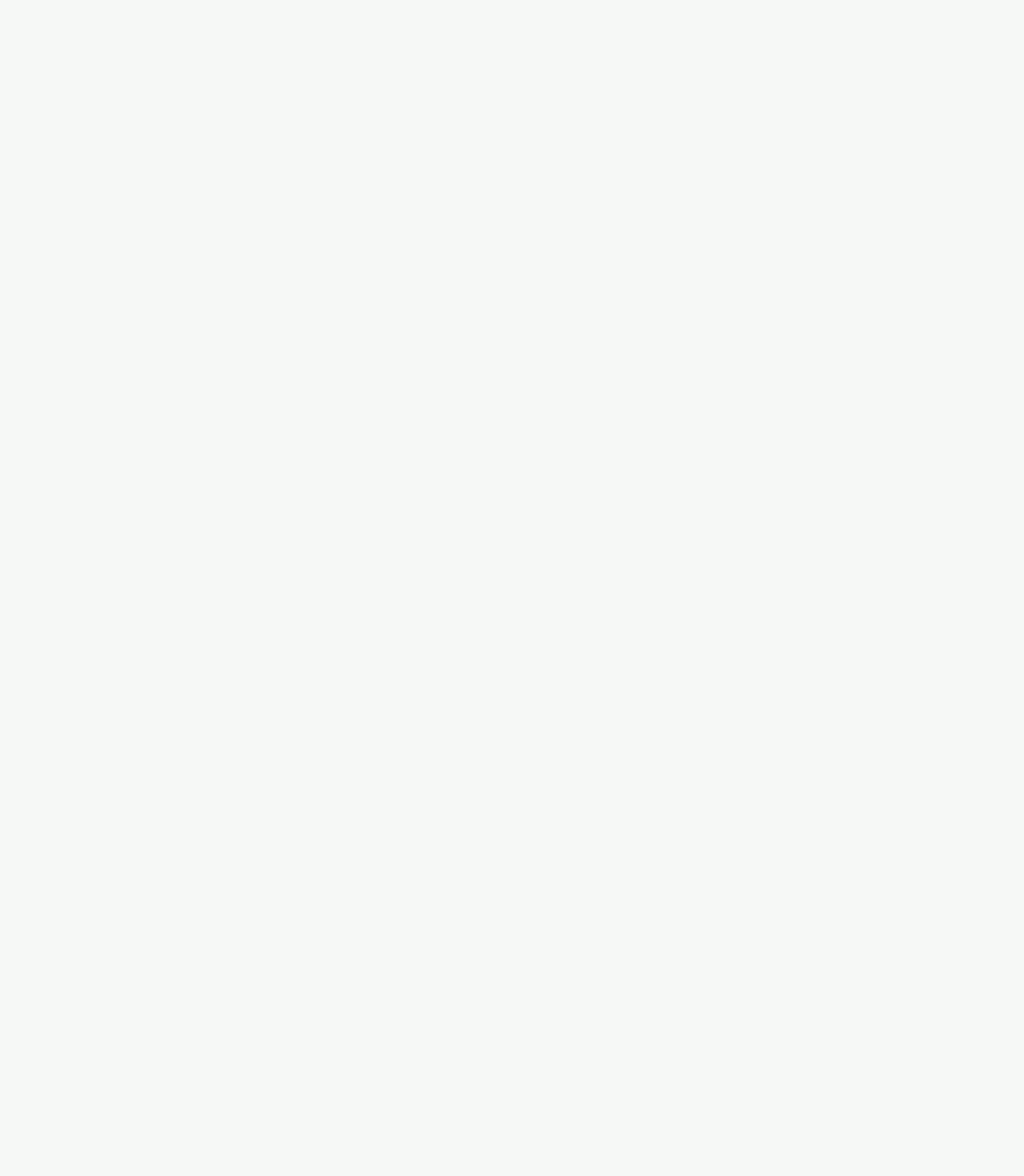
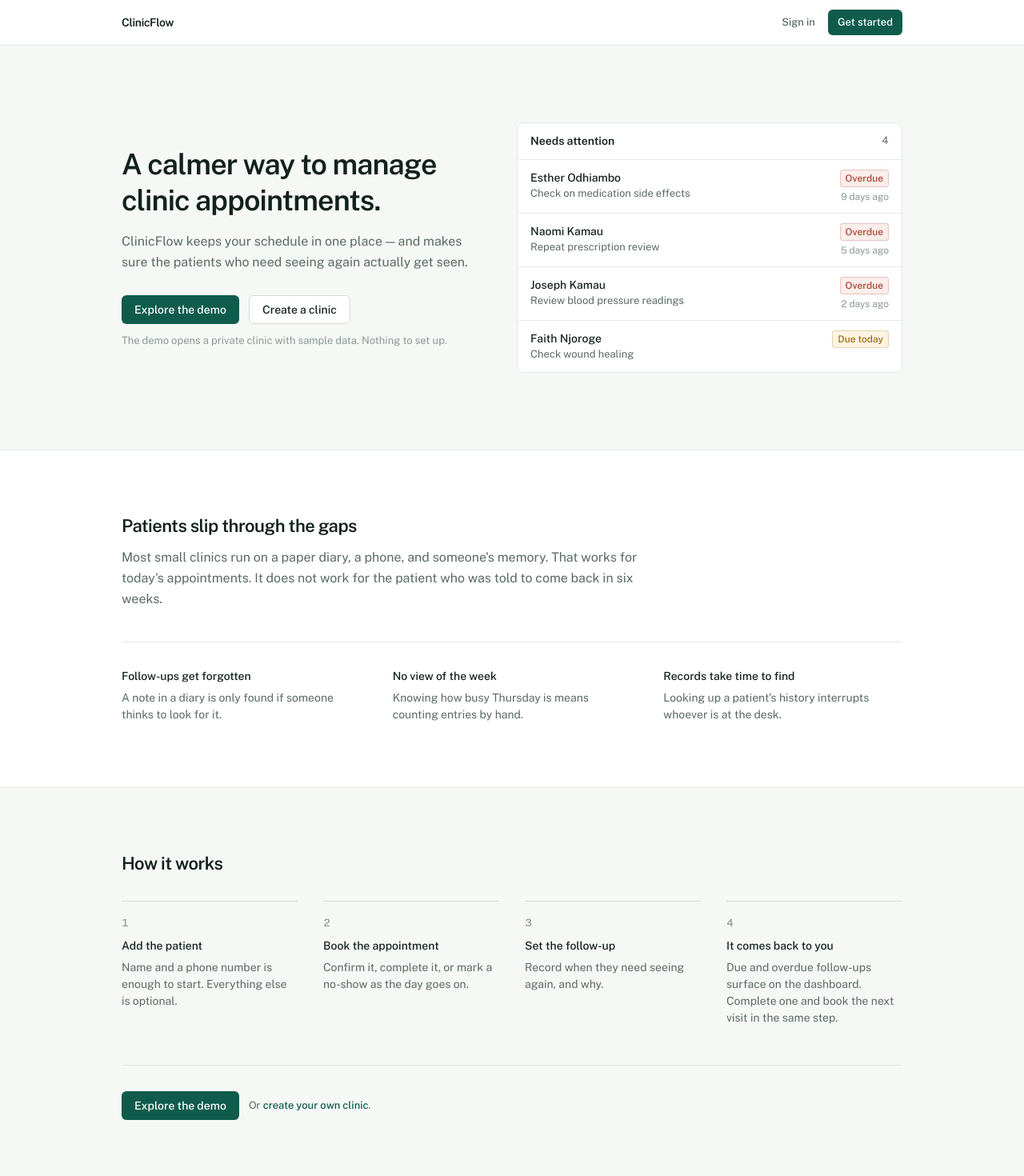
Before and after one commit to Griffinsshem/clinicflow, a Next.js app in the folder frontend/: page / in a window 1280 px wide. Before the commit this address had no page. Shown: the top 1470 px of the page at 80% size. Before the commit the page ends 800 px from the top, so only its background shows below. Built offline with nearby package versions, Linux system fonts and the light colour scheme.

Commit message:
feat(frontend): landing page with live interface fragment and one-click demo

```diff
--- /dev/null
+++ b/frontend/app/api/demo/route.ts
@@ -0,0 +1,24 @@
+import { NextResponse } from "next/server";
+
+import { callBackend } from "@/lib/backend";
+import { setSessionCookie } from "@/lib/session";
+import type { AuthPayload } from "@/types/api";
+
+
+export async function POST(request: Request) {
+  const { searchParams } = new URL(request.url);
+  const offset = searchParams.get("tz_offset") ?? "0";
+
+  const { status, body } = await callBackend<AuthPayload>(
+    `/demo?tz_offset=${encodeURIComponent(offset)}`,
+    { method: "POST" },
+  );
+
+  if (!body.success) {
+    return NextResponse.json(body, { status });
+  }
+
+  await setSessionCookie(body.data.access_token, body.data.expires_in);
+
+  return NextResponse.json({ success: true, data: { clinic: body.data.clinic } });
+}
--- a/frontend/app/page.tsx
+++ b/frontend/app/page.tsx
@@ -1,9 +1,205 @@
-import { redirect } from "next/navigation";
+import Link from "next/link";
 
-/**
- * Temporary. The marketing landing page is built in Phase 10; until then
- * the root sends visitors to sign in.
- */
-export default function HomePage() {
-  redirect("/login");
+import { DemoButton } from "@/components/landing/DemoButton";
+import { HeroPanel } from "@/components/landing/HeroPanel";
+
+export const metadata = {
+  title: "ClinicFlow — appointment and follow-up management for small clinics",
+  description:
+    "Keep track of appointments, and of the patients who need seeing again. Built for small clinics.",
+};
+
+export default function LandingPage() {
+  return (
+    <div className="min-h-dvh">
+      <SiteHeader />
+
+      <main>
+        <Hero />
+        <Problem />
+        <HowItWorks />
+      </main>
+
+      <SiteFooter />
+    </div>
+  );
 }
+
+function SiteHeader() {
+  return (
+    <header className="border-b border-hairline bg-surface">
+      <div className="mx-auto flex h-14 max-w-5xl items-center justify-between px-4 md:px-6">
+        <span className="font-semibold tracking-tight text-ink">ClinicFlow</span>
+
+        <nav className="flex items-center gap-4">
+          <Link
+            href="/login"
+            className="text-sm font-medium text-ink-muted transition-colors hover:text-ink"
+          >
+            Sign in
+          </Link>
+          <Link
+            href="/register"
+            className="inline-flex h-8 items-center rounded-md bg-accent px-3 text-sm font-medium text-white transition-colors hover:bg-accent-hover"
+          >
+            Get started
+          </Link>
+        </nav>
+      </div>
+    </header>
+  );
+}
+
+function Hero() {
+  return (
+    <section className="mx-auto max-w-5xl px-4 py-16 md:px-6 md:py-24">
+      <div className="grid items-center gap-10 lg:grid-cols-[1fr_1.1fr] lg:gap-14">
+        <div>
+          <h1 className="text-3xl font-semibold leading-tight tracking-tight text-ink md:text-4xl">
+            A calmer way to manage clinic appointments.
+          </h1>
+
+          <p className="mt-4 max-w-md text-lg leading-relaxed text-ink-muted">
+            ClinicFlow keeps your schedule in one place — and makes sure the
+            patients who need seeing again actually get seen.
+          </p>
+
+          <div className="mt-7 flex flex-wrap items-center gap-3">
+            <DemoButton />
+            <Link
+              href="/register"
+              className="inline-flex h-9 items-center rounded-md border border-line bg-surface px-4 font-medium text-ink transition-colors hover:bg-ground"
+            >
+              Create a clinic
+            </Link>
+          </div>
+
+          <p className="mt-3 text-sm text-ink-subtle">
+            The demo opens a private clinic with sample data. Nothing to set up.
+          </p>
+        </div>
+
+        <HeroPanel />
+      </div>
+    </section>
+  );
+}
+
+function Problem() {
+  return (
+    <section className="border-y border-hairline bg-surface">
+      <div className="mx-auto max-w-5xl px-4 py-14 md:px-6 md:py-20">
+        <div className="max-w-2xl">
+          <h2 className="text-2xl font-semibold tracking-tight text-ink">
+            Patients slip through the gaps
+          </h2>
+          <p className="mt-3 text-lg leading-relaxed text-ink-muted">
+            Most small clinics run on a paper diary, a phone, and someone&apos;s
+            memory. That works for today&apos;s appointments. It does not work
+            for the patient who was told to come back in six weeks.
+          </p>
+        </div>
+
+
+        <dl className="mt-10 grid gap-x-10 gap-y-8 border-t border-hairline pt-8 sm:grid-cols-3">
+          {[
+            {
+              term: "Follow-ups get forgotten",
+              detail:
+                "A note in a diary is only found if someone thinks to look for it.",
+            },
+            {
+              term: "No view of the week",
+              detail:
+                "Knowing how busy Thursday is means counting entries by hand.",
+            },
+            {
+              term: "Records take time to find",
+              detail:
+                "Looking up a patient's history interrupts whoever is at the desk.",
+            },
+          ].map(({ term, detail }) => (
+            <div key={term}>
+              <dt className="font-medium text-ink">{term}</dt>
+              <dd className="mt-1.5 text-ink-muted">{detail}</dd>
+            </div>
+          ))}
+        </dl>
+      </div>
+    </section>
+  );
+}
+
+function HowItWorks() {
+  const steps = [
+    {
+      title: "Add the patient",
+      detail:
+        "Name and a phone number is enough to start. Everything else is optional.",
+    },
+    {
+      title: "Book the appointment",
+      detail:
+        "Confirm it, complete it, or mark a no-show as the day goes on.",
+    },
+    {
+      title: "Set the follow-up",
+      detail:
+        "Record when they need seeing again, and why.",
+    },
+    {
+      title: "It comes back to you",
+      detail:
+        "Due and overdue follow-ups surface on the dashboard. Complete one and book the next visit in the same step.",
+    },
+  ];
+
+  return (
+    <section className="mx-auto max-w-5xl px-4 py-14 md:px-6 md:py-20">
+      <h2 className="text-2xl font-semibold tracking-tight text-ink">
+        How it works
+      </h2>
+
+      <ol className="mt-8 grid gap-8 sm:grid-cols-2 lg:grid-cols-4">
+        {steps.map((step, index) => (
+          <li key={step.title} className="border-t border-line pt-4">
+            <span className="text-sm font-medium tabular text-ink-subtle">
+              {index + 1}
+            </span>
+            <h3 className="mt-2 font-medium text-ink">{step.title}</h3>
+            <p className="mt-1.5 text-ink-muted">{step.detail}</p>
+          </li>
+        ))}
+      </ol>
+
+      <div className="mt-12 flex flex-wrap items-center gap-3 border-t border-hairline pt-8">
+        <DemoButton />
+        <p className="text-sm text-ink-muted">
+          Or{" "}
+          <Link href="/register" className="font-medium text-accent hover:underline">
+            create your own clinic
+          </Link>
+          .
+        </p>
+      </div>
+    </section>
+  );
+}
+
+function SiteFooter() {
+  return (
+    <footer className="border-t border-hairline bg-surface">
+      <div className="mx-auto flex max-w-5xl flex-wrap items-center justify-between gap-3 px-4 py-6 md:px-6">
+        <p className="text-sm text-ink-muted">
+          A portfolio project. Sample data is fictional.
+        </p>
+        <a
+          href="https://github.com/Griffinsshem/clinicflow"
+          className="text-sm font-medium text-accent hover:underline"
+        >
+          Source on GitHub
+        </a>
+      </div>
+    </footer>
+  );
+}
--- /dev/null
+++ b/frontend/components/landing/DemoButton.tsx
@@ -0,0 +1,59 @@
+"use client";
+
+import { useRouter } from "next/navigation";
+import { useState } from "react";
+
+import { Button } from "@/components/ui/Button";
+import { timezoneOffsetMinutes } from "@/lib/client";
+
+
+export function DemoButton({
+  size = "md",
+  variant = "primary",
+}: {
+  size?: "sm" | "md";
+  variant?: "primary" | "secondary";
+}) {
+  const router = useRouter();
+  const [state, setState] = useState<"idle" | "working" | "error">("idle");
+
+  async function startDemo() {
+    setState("working");
+    try {
+      const response = await fetch(
+        `/api/demo?tz_offset=${timezoneOffsetMinutes()}`,
+        { method: "POST" },
+      );
+      if (!response.ok) throw new Error();
+      router.refresh();
+      router.push("/dashboard");
+    } catch {
+      setState("error");
+    }
+  }
+
+  if (state === "error") {
+    return (
+      <div className="text-sm">
+        <p className="text-brick">Couldn&apos;t start the demo.</p>
+        <button
+          onClick={startDemo}
+          className="mt-0.5 font-medium text-accent hover:underline"
+        >
+          Try again
+        </button>
+      </div>
+    );
+  }
+
+  return (
+    <Button
+      variant={variant}
+      size={size}
+      loading={state === "working"}
+      onClick={startDemo}
+    >
+      {state === "working" ? "Setting up your clinic…" : "Explore the demo"}
+    </Button>
+  );
+}
--- /dev/null
+++ b/frontend/components/landing/HeroPanel.tsx
@@ -0,0 +1,44 @@
+import { Badge } from "@/components/ui/Badge";
+
+const ROWS = [
+  { name: "Esther Odhiambo", reason: "Check on medication side effects", overdue: "9 days ago" },
+  { name: "Naomi Kamau", reason: "Repeat prescription review", overdue: "5 days ago" },
+  { name: "Joseph Kamau", reason: "Review blood pressure readings", overdue: "2 days ago" },
+  { name: "Faith Njoroge", reason: "Check wound healing", due: true },
+] as const;
+
+export function HeroPanel() {
+  return (
+    <div
+      aria-hidden="true"
+      className="rounded-lg border border-hairline bg-surface"
+    >
+      <header className="flex items-center justify-between border-b border-hairline px-4 py-3">
+        <h3 className="text-base font-semibold text-ink">Needs attention</h3>
+        <span className="text-sm text-ink-muted tabular">4</span>
+      </header>
+
+      <ul className="divide-y divide-hairline">
+        {ROWS.map((row) => (
+          <li
+            key={row.name}
+            className="flex items-start justify-between gap-3 px-4 py-3"
+          >
+            <div className="min-w-0">
+              <p className="truncate font-medium text-ink">{row.name}</p>
+              <p className="truncate text-sm text-ink-muted">{row.reason}</p>
+            </div>
+            <div className="shrink-0 text-right">
+              <Badge tone={"due" in row ? "ochre" : "brick"}>
+                {"due" in row ? "Due today" : "Overdue"}
+              </Badge>
+              {"overdue" in row && (
+                <p className="mt-1 text-xs text-ink-subtle">{row.overdue}</p>
+              )}
+            </div>
+          </li>
+        ))}
+      </ul>
+    </div>
+  );
+}
```
